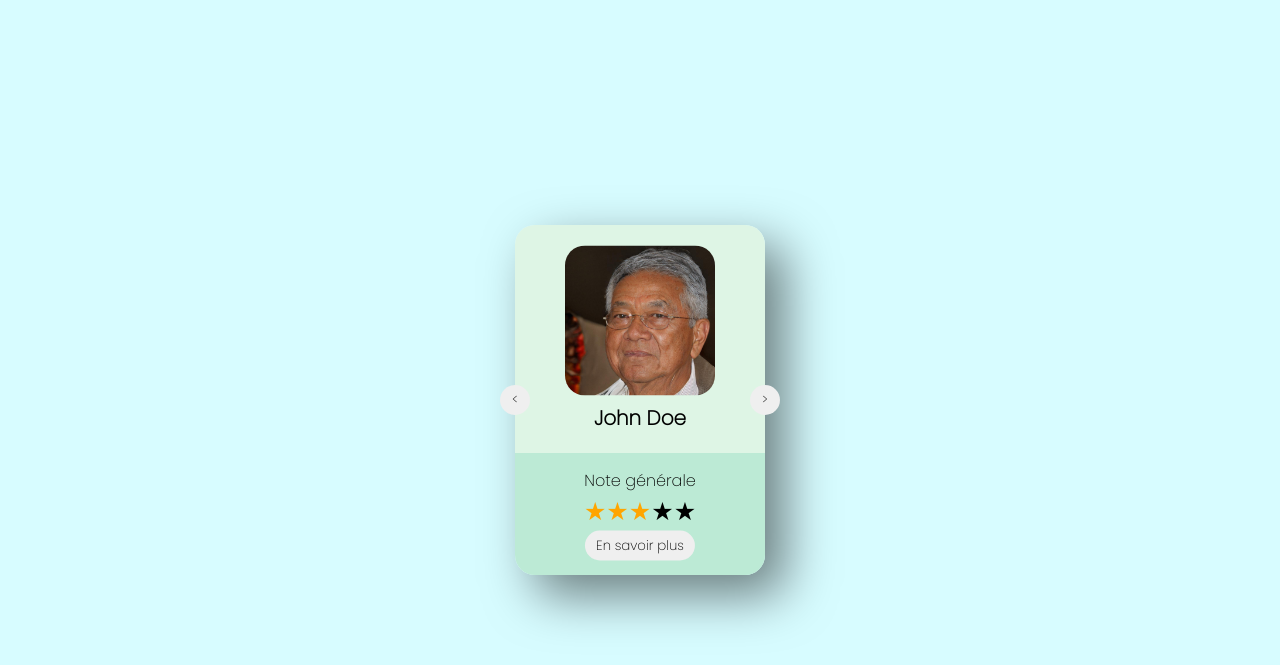
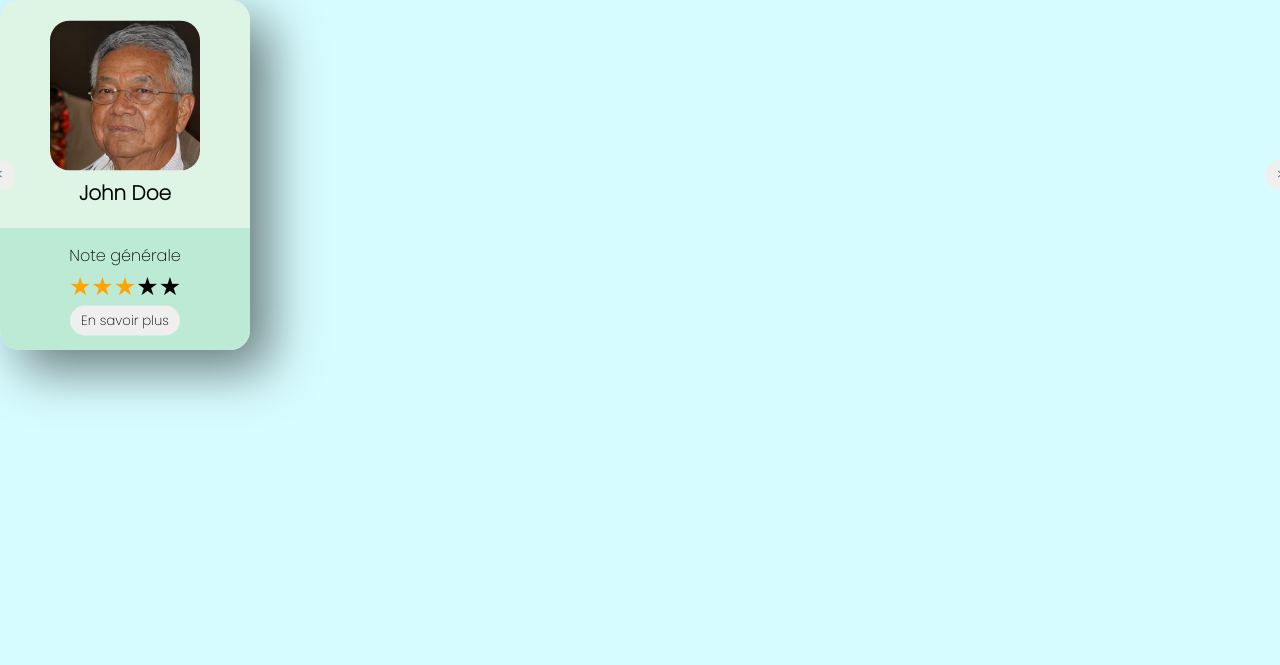
Before and after one commit to asterjdm/Cesco-Leak, a PHP site: page / in a window 1280 px wide. Shown: the top 665 px of the page. Run offline with PHP 8.4, Linux system fonts and the light colour scheme.

Commit message:
Update style.css

```diff
--- a/style/style.css
+++ b/style/style.css
@@ -21,7 +21,7 @@ body {
 
 }
 
-.main {
+main {
 
     display: flex;
     top: 50%;
```
